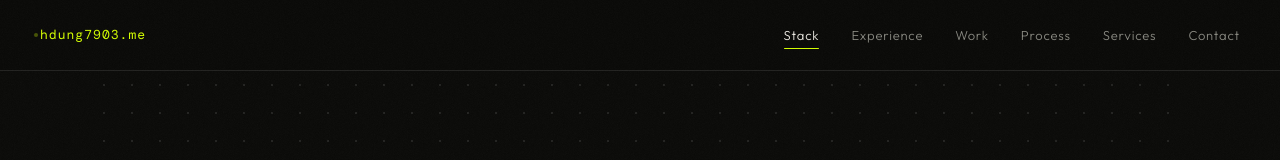
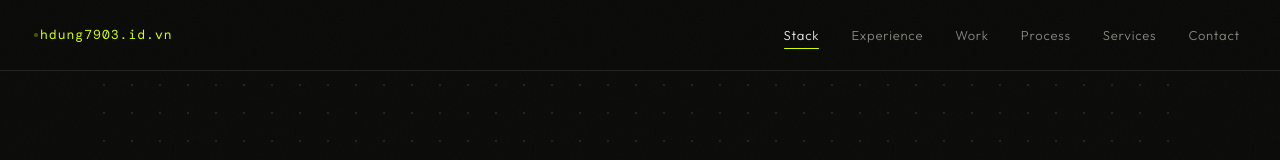
Before and after one commit to hdung7903/portfolio, a Next.js app: page / in a window 1280 px wide. Shown: the top 160 px of the page. Built offline with nearby package versions, Linux system fonts and the light colour scheme.

Commit message:
chore: update domain references to hdung7903.id.vn

```diff
--- a/app/layout.tsx
+++ b/app/layout.tsx
@@ -26,7 +26,7 @@ const instrumentSerif = Instrument_Serif({
 });
 
 export const metadata: Metadata = {
-  metadataBase: new URL("https://hdung7903.me"),
+  metadataBase: new URL("https://hdung7903.id.vn"),
   title: "Hoàng Dũng — hdung7903 | Frontend & Fullstack Developer",
   description:
     "FPT University graduate specializing in JavaScript and TypeScript. I build clean, performant web applications — from polished UIs to scalable APIs. Available for freelance projects.",
@@ -42,7 +42,7 @@ export const metadata: Metadata = {
     "web developer Vietnam",
     "FPT University graduate",
   ],
-  authors: [{ name: "Hoàng Dũng", url: "https://hdung7903.me" }],
+  authors: [{ name: "Hoàng Dũng", url: "https://hdung7903.id.vn" }],
   creator: "Hoàng Dũng",
   publisher: "Hoàng Dũng",
   robots: {
@@ -61,7 +61,7 @@ export const metadata: Metadata = {
   openGraph: {
     type: "website",
     locale: "vi_VN",
-    url: "https://hdung7903.me",
+    url: "https://hdung7903.id.vn",
     title: "Hoàng Dũng — hdung7903 | Frontend & Fullstack Developer",
     description:
       "FPT University graduate specializing in JavaScript and TypeScript. I build clean, performant web applications — from polished UIs to scalable APIs. Available for freelance projects.",
@@ -84,7 +84,7 @@ export const metadata: Metadata = {
     creator: "@hdung7903",
   },
   alternates: {
-    canonical: "https://hdung7903.me",
+    canonical: "https://hdung7903.id.vn",
   },
 };
 
@@ -107,7 +107,7 @@ export default function RootLayout({
 
         {/* Sticky nav — anchored during View Transitions */}
         <nav style={{ viewTransitionName: "site-header" }}>
-          <span className="logo">hdung7903.me</span>
+          <span className="logo">hdung7903.id.vn</span>
           <NavLinks />
         </nav>
 
@@ -115,7 +115,7 @@ export default function RootLayout({
 
         <footer>
           <span className="footer-copy">© 2026 Hoàng Dũng — hdung7903</span>
-          <span className="footer-copy">Built with React · Deployed on Vercel</span>
+          <span className="footer-copy">Built with React · Deployed on Raspberry Pi 5</span>
         </footer>
       </body>
     </html>
--- a/app/page.tsx
+++ b/app/page.tsx
@@ -11,8 +11,8 @@ export default function Home() {
     "@type": "Person",
     name: "Hoàng Dũng",
     alternateName: "hdung7903",
-    url: "https://hdung7903.me",
-    image: "https://hdung7903.me/avatar.jpg",
+    url: "https://hdung7903.id.vn",
+    image: "https://hdung7903.id.vn/avatar.jpg",
     sameAs: [
       "https://github.com/hdung7903",
       "https://linkedin.com/in/hdung7903",
```
